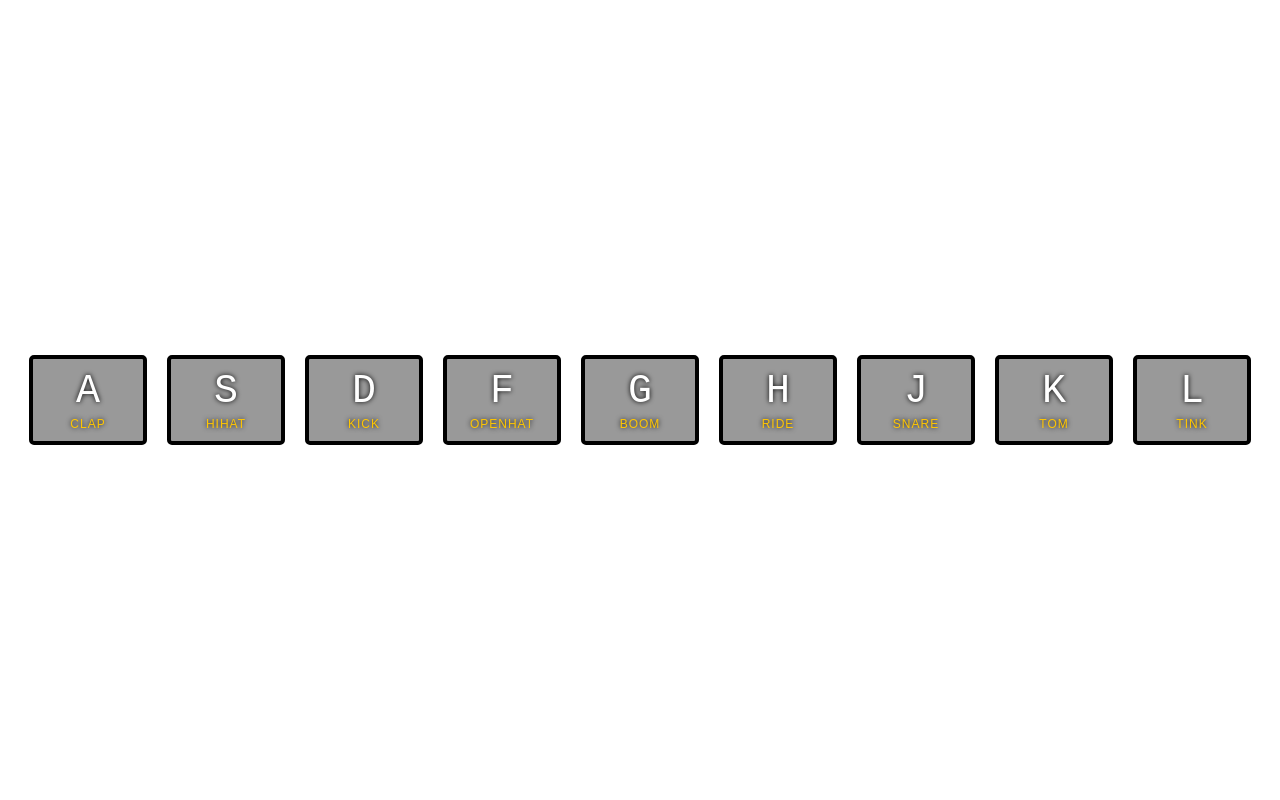
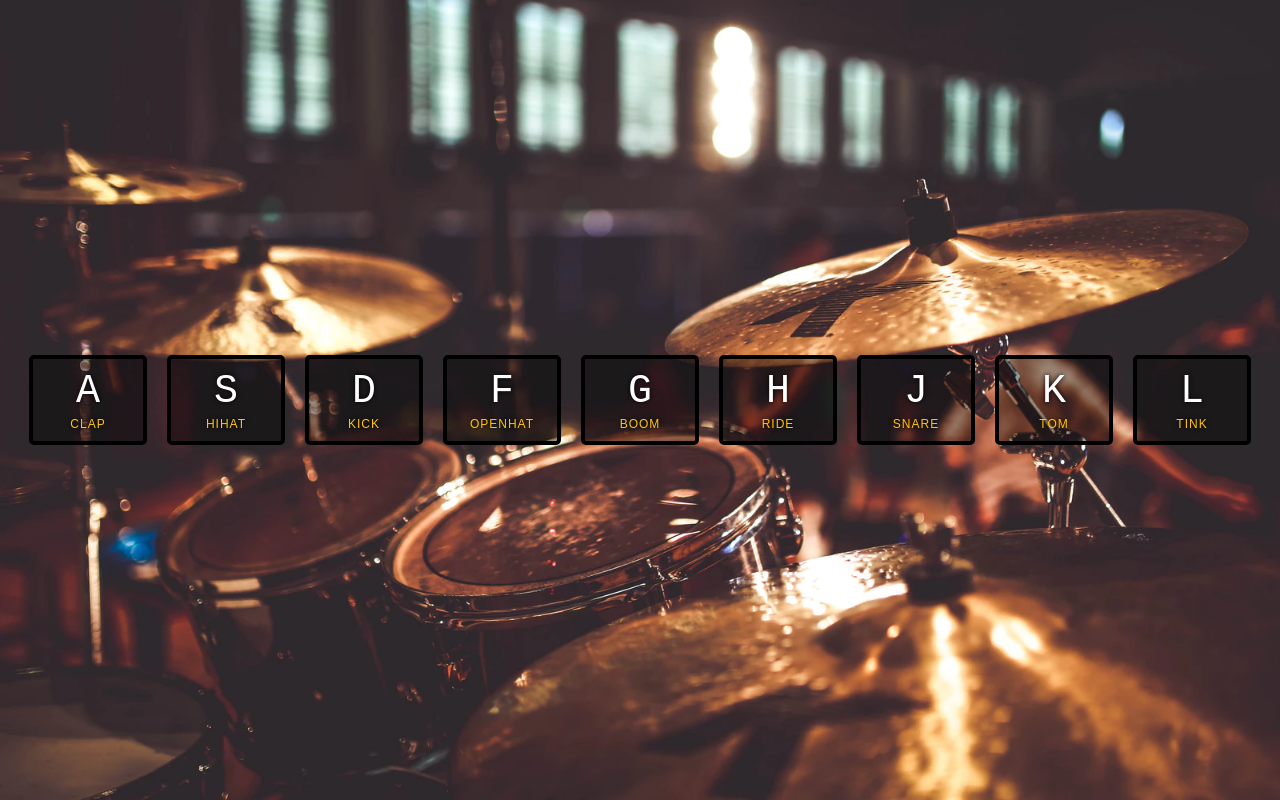
Before and after one commit to qavg/js30, a plain HTML site: page drum-kit/index.html in a window 1280 px wide. Drawn offline with Linux system fonts and the light colour scheme.

Commit message:
:sparkles: Add background image

```diff
--- a/drum-kit/style.css
+++ b/drum-kit/style.css
@@ -1,6 +1,6 @@
 html {
   font-size: 10px;
-  background: url("./background.jpg") bottom center;
+  background: url("./background.webp") bottom center;
   background-size: cover;
 }
 
```
Also changed, not shown: drum-kit/background.webp (added).
